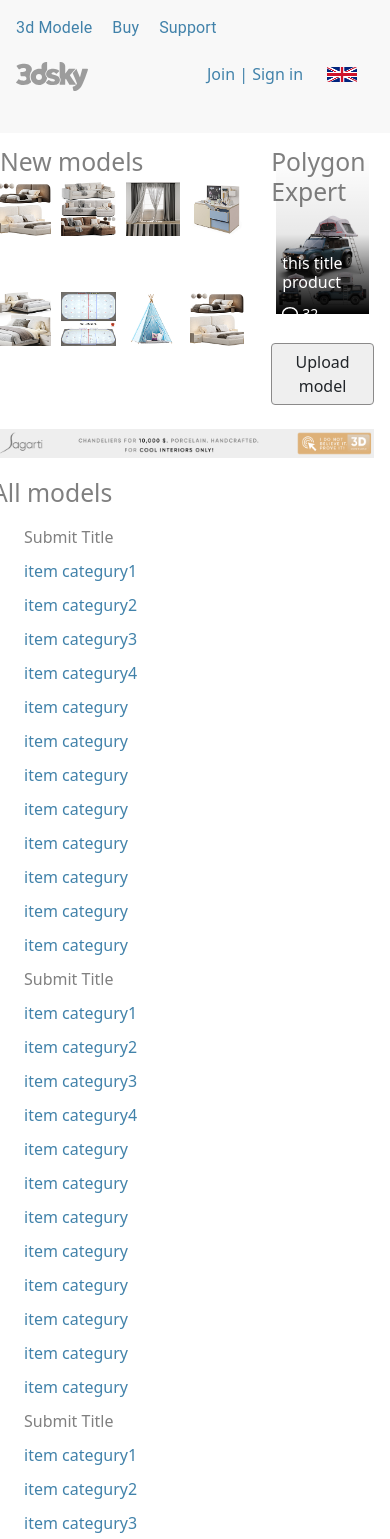
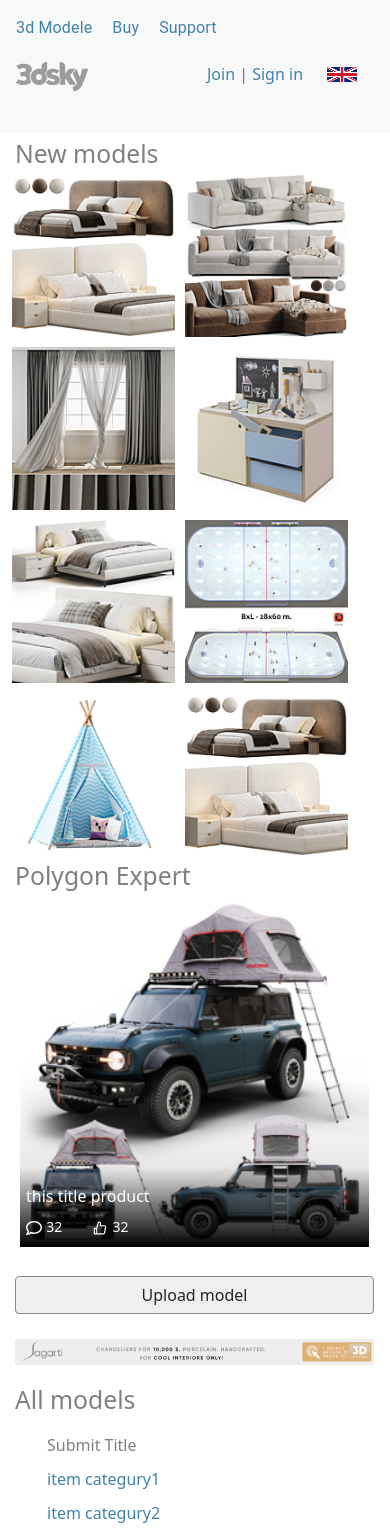
Before and after one commit to omidnami/3Dskye-nextjs-template-ui, a Next.js app: page / in a window 390 px wide. Shown: the top 1539 px of the page. Built offline with nearby package versions, Linux system fonts and the light colour scheme.

Commit message:
lang update (auth component)

```diff
--- a/components/footer/index.tsx
+++ b/components/footer/index.tsx
@@ -13,10 +13,10 @@ export default function Footer() {
             <Container>
                 <Box>
                     <Grid container>
-                        <Grid xs={2}>
+                        <Grid xs={0} sm={2}>
                             <img src={logo.src}/>
                         </Grid>
-                        <Grid xs={10}>
+                        <Grid xs={12} sm={8}>
                             <ul style={{maxWidth:'400px'}}>
                                 <li><Link href={'/'}>footer link</Link></li>
                                 <li><Link href={'/'}>footer link</Link></li>
--- a/components/header/index.tsx
+++ b/components/header/index.tsx
@@ -110,7 +110,7 @@ export default function Header() {
                                 <ListItemIcon style={{float:'right'}} className='pointer' onClick={() => langMenuHamdle()}>
                                     <span style={{backgroundSize:'30px,20px',backgroundPosition:'top',marginTop:'5px'}}
                                     id={lang === 'fa'?'faFlag':'enFlag'}></span>
-                                    <span className='d-none d-md-block'>{l.lang}</span>
+                                    <span className='d-none d-lg-block'>{l.lang}</span>
                                 </ListItemIcon>
 
 
--- a/pages/index.tsx
+++ b/pages/index.tsx
@@ -20,26 +20,25 @@ export default function Home() {
   const { l }:any = useContext(LangContext)
 
   return (
-    <Container>
     <main>
-      <Box>
+      <Container>
         {/* card-box-left slideshow */}
-        <Grid container spacing={2}>
-          <Grid xs={8}>
+        <Grid container spacing={3}>
+          <Grid xs={11.3} sm={8}>
             <h2 className='heading-title'>{l.newModels}</h2>
             <Grid container spacing={1}>
-            <Grid xs={3}><ProductHover image={ img.src } title="this title product"/></Grid>
-            <Grid xs={3}><ProductHover image={ img7.src } title="this title product"/></Grid>
-            <Grid xs={3}><ProductHover image={ img2.src } title="this title product"/></Grid>
-            <Grid xs={3}><ProductHover image={ img3.src } title="this title product"/></Grid>
-            <Grid xs={3}><ProductHover image={ img4.src } title="this title product"/></Grid>
-            <Grid xs={3}><ProductHover image={ img5.src } title="this title product"/></Grid>
-            <Grid xs={3}><ProductHover image={ img6.src } title="this title product"/></Grid>
-            <Grid xs={3}><ProductHover image={ img8.src } title="this title product"/></Grid>
+            <Grid xs={6} md={4} lg={3}><ProductHover image={ img.src } title="this title product"/></Grid>
+            <Grid xs={6} md={4} lg={3}><ProductHover image={ img7.src } title="this title product"/></Grid>
+            <Grid xs={6} md={4} lg={3}><ProductHover image={ img2.src } title="this title product"/></Grid>
+            <Grid xs={6} md={4} lg={3}><ProductHover image={ img3.src } title="this title product"/></Grid>
+            <Grid xs={6} md={4} lg={3}><ProductHover image={ img4.src } title="this title product"/></Grid>
+            <Grid xs={6} md={4} lg={3}><ProductHover image={ img5.src } title="this title product"/></Grid>
+            <Grid xs={6} md={4} lg={3}><ProductHover image={ img6.src } title="this title product"/></Grid>
+            <Grid xs={6} md={4} lg={3}><ProductHover image={ img8.src } title="this title product"/></Grid>
             </Grid>
           </Grid>
           <Grid xs={0.7}></Grid>
-          <Grid xs={3.3}>
+          <Grid xs={12} sm={3.3}>
           <h2 className='heading-title'>{l.polygonExpert}</h2>
           <div className="card-static">
             <img className="card-static-img" src={imgStatic.src} />
@@ -302,9 +301,9 @@ export default function Home() {
             </ul>
           </div>
         </Grid>
-      </Box>
+      </Container>
+
     </main>
-    </Container>
 
   )
 }
--- a/src/globals.css
+++ b/src/globals.css
@@ -1,3 +1,4 @@
+@import url('./responsive.css');
 * {
   box-sizing: border-box;
   padding: 0;
--- a/src/lang/en/index.json
+++ b/src/lang/en/index.json
@@ -12,5 +12,20 @@
     "uploadModel": "Upload model",
     "allModels": "All models",
     "termsOfUse": "Terms of use",
-    "privacyPolicy": "Privacy policy"
+    "privacyPolicy": "Privacy policy",
+    "signIn" : "Sign In",
+    "signUp" : "Sign Up",
+    "ByClicking_SignUp_youAgreeTo" : "By clicking \"Sign Up\" you agree to ",
+    "theTermsOfUseForCustomers" : "The Terms of Use for Customers ",
+    "andAgreeTo" : "and agree to ",
+    "thePrivacyPolicy" : "The Privacy policy ",
+    "resetPassword" : "Reset password",
+    "continue": "continue",
+    "enterEmail": "Enter Email",
+    "enterUsername": "Enter Username",
+    "enterPassword": "Enter Password",
+    "enterPasswordAgain": "Enter Password Again",
+    "login": "Login",
+    "register": "Register",
+    "forgotPassword": "Forgot Password"
 }
--- /dev/null
+++ b/src/responsive.css
@@ -0,0 +1,29 @@
+@media screen and (max-width: 992px) {
+    .list-home-cat ul.cont-4{
+      column-count: 3;
+      column-width: 269px;
+    }
+  }
+
+  @media screen and (max-width: 550px) {
+    .list-home-cat ul.cont-4{
+      column-count: 2;
+      column-width: 220px;
+    }
+    main{
+        padding-left: 3%;
+      }
+  }
+
+  @media screen and (max-width: 1200px) {
+    main{
+      padding-left: 1.5%;
+    }
+  }
+
+  @media screen and (max-width: 500px) {
+
+    main{
+        padding-left: 3%;
+      }
+  }
```
Also changed, not shown: components/auth/index.tsx (+36 -29 lines).
